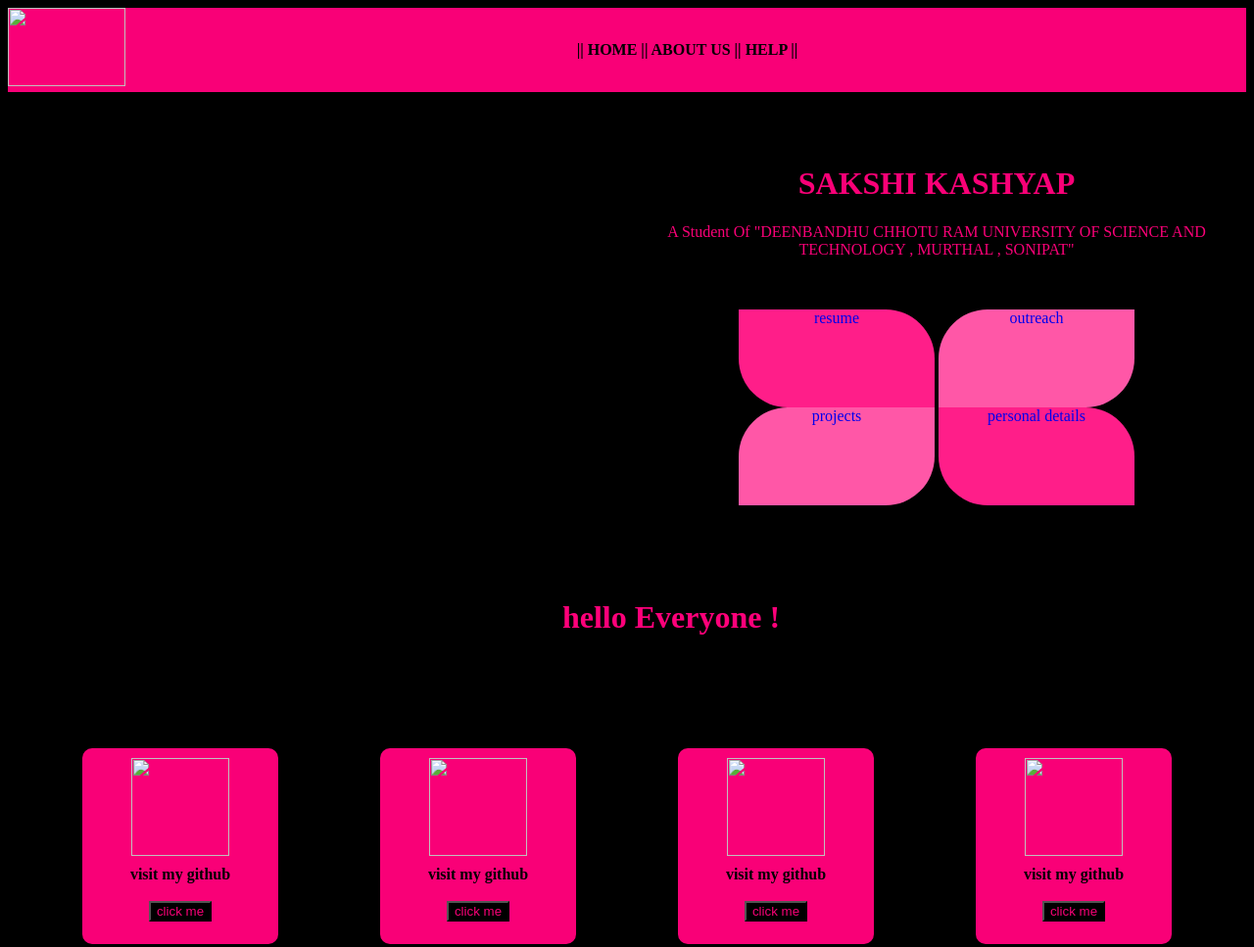
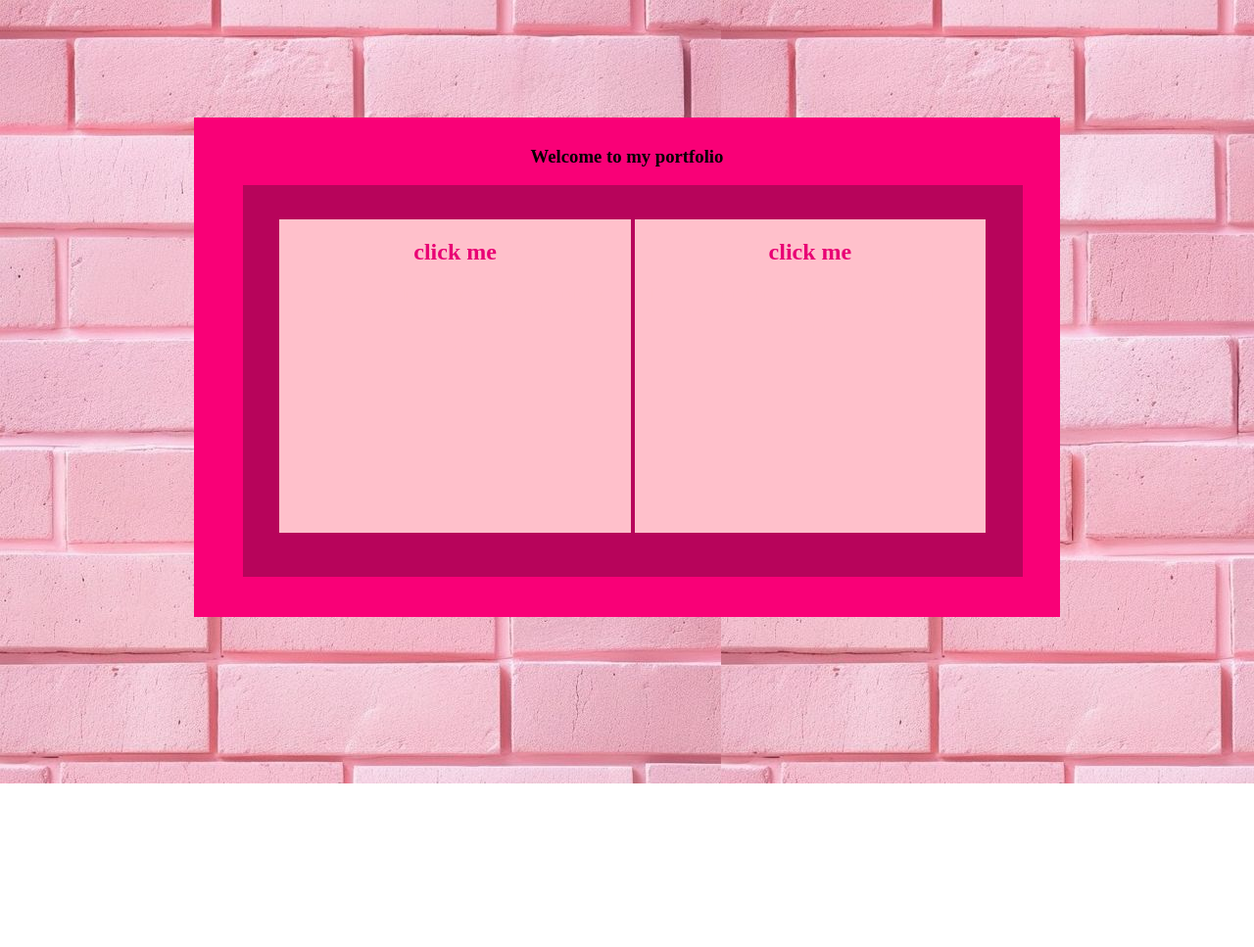
Before and after one commit to 6sakshi2005/project-2, a plain HTML site: page index.html in a window 1280 px wide. Shown: the whole page at 98% size. After the commit the page ends 800 px from the top, so only its background shows below. Drawn offline with Linux system fonts and the light colour scheme; files whose address does not match are found by name.

Commit message:
adding new features

```diff
--- /dev/null
+++ b/index.css
@@ -0,0 +1,76 @@
+#main{
+    height: 500px;
+    width:70%;
+    background-color: #f90077;
+    margin: 120px auto;
+    color: black;
+    text-align: center;
+    padding-top: 10px;
+    transition: 2s;
+}
+#main:hover{
+    box-shadow:4px 4px 16px black;
+    transition: 2s;
+}
+#main2{
+    height: 80%;
+    width:90%;
+    background-color:#b7045b;
+    margin: 10px 50px 50px 50px ;
+}
+body{
+    background-image: url("background.jpg");
+}
+#one{
+    height: 80%;
+    width:45%;
+    background-color: pink;
+    display: inline-block;
+    margin-top: 35px;
+    color: #E90074;
+    transition: 3s;
+}
+#two{
+    height: 80%;
+    width:45%;
+    background-color: pink;
+    display: inline-block;
+    margin-top: 35px;
+    color: #E90074;
+    transition: 3s;
+}
+#one:hover{
+    height: 80%;
+    width:45%;
+    background-color: rgb(126, 122, 122);
+    display: inline-block;
+    margin-top: 35px;
+    transition: 3s;
+    box-shadow: 4px 4px 16px black;
+    color: black;
+}
+#two:hover{
+    height: 80%;
+    width:45%;
+    background-color: rgb(126, 122, 122);
+    display: inline-block;
+    margin-top: 35px;
+    transition: 3s;
+    box-shadow: 4px 4px 16px black;
+    color: black;
+}
+.content{
+    color:pink;
+    height:78% ;
+    width:100%;
+    margin: auto;
+}
+.content:hover{
+    color:black;
+    transition: 2s;
+}
+.btn{
+    color:pink;
+    background-color: pink;
+    border:none;
+}
--- a/index.html
+++ b/index.html
@@ -1,92 +1,32 @@
-<html>
+<!DOCTYPE html>
+<html lang="en">
 <head>
-        <title>project-2</title>
-        <link rel="stylesheet" href="C:\Users\SAKSHI\Desktop\Git Demo\project-2\style.css">
+    <meta charset="UTF-8">
+    <meta name="viewport" content="width=device-width, initial-scale=1.0">
+    <title>myportfolio</title>
+    <link rel="stylesheet" href="C:\Users\SAKSHI\Desktop\Git Demo\project-2\index.css">
 </head>
 <body>
-        <center>
-            <header>
-            <div class="main">
-                <img align="left" src="C:\Users\SAKSHI\Downloads\K.png" height="80px" width="120px" style="align-items: left;">
+    <div id="main">
+    <h3>Welcome to my portfolio</h3>
+        <div id="main2">
+        <div id="one">
+            <h2>click me</h2>
+            <div class="content">
+            <b>Heyy !.......u r intrested in visiting my portfolio  if your answer is yes then click on the following enter button</b>
             <br>
-               <p><b>|| HOME || ABOUT US || HELP ||</b> </p>
+            <button class="btn">click me</button>
+            </div>
+        </div>
+        <div id="two">
+            <h2>click me</h2>
+            <div class="content">
+            <b>Heyy !.......u r intrested in visiting my portfolio  if your answer is yes then click on the following enter button</b>
             <br>
+            <button class="btn"></button>
             </div>
-            </header>
-               <br>
-            <main>
-               <div class="pd">
-                <br>
-                <br>
-                <br>
-                <!-- <video height="400px" width="400px" controls >
-                   <source src="C:\Users\SAKSHI\Desktop\Git Demo\project-2\video.mp4" type="video/mp4">
-                      YOUR BROWSER DOES NOT SUPPORT VIDEO TAG
-               </video>  -->
-               <br>
         </div>
-               <div class="ed">
-                <br>
-                <br>
-                <h1>SAKSHI KASHYAP</h1>
-               <p>A Student Of "DEENBANDHU CHHOTU RAM UNIVERSITY OF SCIENCE AND TECHNOLOGY , MURTHAL , SONIPAT"</p>
-               <br>
-               <br>
-                   <a href="C:\Users\SAKSHI\Desktop\Git Demo\project-2\resume.html">
-                        <div class="image" >resume</div></a>
-                   <a href="C:\Users\SAKSHI\Desktop\Git Demo\project-2\outreach.html">
-                    <div class="image2" >outreach</div></a>
-                <br>
-                <a href="C:\Users\SAKSHI\Desktop\Git Demo\project-2\research.html">
-                    <div class="image2" >projects</div></a>
-                <a href="C:\Users\SAKSHI\Desktop\Git Demo\project-2\pdetails.html">
-                    <div class="image" >personal details</div> </a>
         </div>
-               </main>
-               <div class="gen">
-               <h1>hello Everyone !</h1>
-               <marquee><b>"Success is the sum of small efforts, repeated day in and out.” - Robert Collier</b></marquee>
     </div>
-               <div class="card" >
-                   <img class="incard" src="C:\Users\SAKSHI\Downloads\gitimg.jpg" height="100px" width="100px">
-                   <br>
-                   <b>visit my github</b>
-                   <br>
-                   <br>
-                   <a href="https://github.com/6sakshi2005">
-                      <button class="btn">click me </button>
-                   </a>
-               </div>
-               <div class="card" >
-                    <img class="incard" src="C:\Users\SAKSHI\Downloads\LinkedInlogo.png" height="100px" width="100px">
-                    <br>
-                    <b>visit my github</b>
-                    <br>
-                    <br>
-                    <a href="https://github.com/6sakshi2005">
-                        <button class="btn">click me </button>
-                    </a>
-                </div>
-               <div class="card" >
-                    <img class="incard" src="C:\Users\SAKSHI\Downloads\mailimg.png" height="100px" width="100px">
-                    <br>
-                    <b>visit my github</b>
-                    <br>
-                    <br>
-                    <a href="https://github.com/6sakshi2005">
-                       <button class="btn">click me </button>
-                    </a>
-               </div>
-               <div class="card" >
-                    <img class="incard" src="C:\Users\SAKSHI\Downloads\discordimg.png" height="100px" width="100px">
-                    <br>
-                    <b>visit my github</b>
-                    <br>
-                    <br>
-                    <a href="https://github.com/6sakshi2005">
-                        <button class="btn">click me </button>
-                    </a>
-                </div>
-        </center>
 </body>
 </html>
--- a/style.css
+++ b/style.css
@@ -87,8 +87,19 @@ td
 }
 .incard{
     padding: 10px;
+    border-radius: 20px;
 }
 .btn{
     background-color: black;
     color :#f90077;
+    border-radius: 10px;
+    box-shadow: 2px 2px 8px black;
 }
+.btn:hover{
+    box-shadow: 4px 4px 16px black ;
+    transition: 1s;
+}
+.tit{
+    padding: 10%;
+    color:black;
+}
```
Also changed, not shown: main.html (added, +104 -0 lines), resume.css (+7 -4 lines), resume.html (+2 -0 lines), background.jpg (added). Lines whose indentation alone changed are shown as unchanged.
